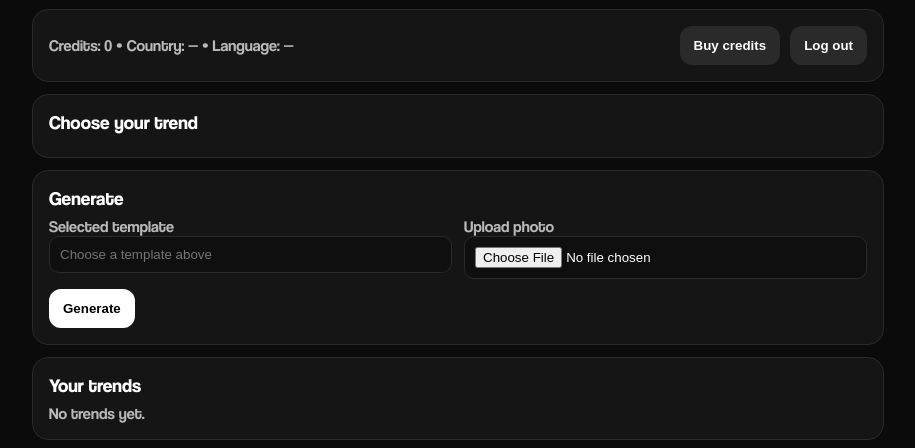
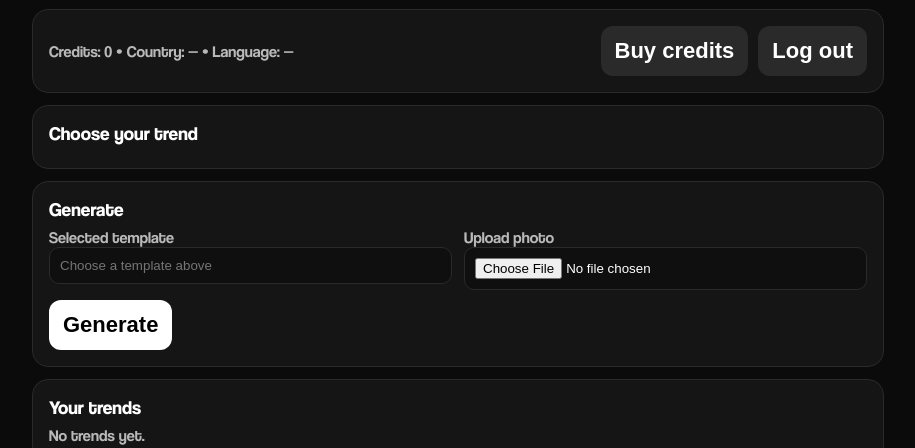
Before and after one commit to eugene763/motrend, a plain HTML site: page public/index.html in a window 1280 px wide. Shown: the part 98-546 px from the top of the page, without its empty margins (182-1097 px from the left). Drawn offline with Linux system fonts and the light colour scheme; no server answers.

Commit message:
Increase button label size by 3

```diff
--- a/public/index.html
+++ b/public/index.html
@@ -29,7 +29,7 @@ h1,h2,h3{font-family:var(--t-title-font);}
 
 .wrap{max-width:900px;margin:0 auto;padding:24px}
 .card{background:var(--card);border:1px solid var(--border);border-radius:16px;padding:16px;margin:12px 0}
-button{border:0;border-radius:12px;padding:12px 14px;font-weight:600;cursor:pointer}
+button{border:0;border-radius:12px;padding:12px 14px;font-weight:600;cursor:pointer;font-size:22px}
 .btn{background:#fff;color:#000}
 .btn2{background:var(--border);color:#fff}
 .btnRefresh{
@@ -60,6 +60,7 @@ button{border:0;border-radius:12px;padding:12px 14px;font-weight:600;cursor:poin
   line-height:1.1;
   -webkit-appearance:none;
   appearance:none;
+  font-size:22px;
 }
 .jobActions a{text-decoration:none;}
 .jobOr{display:none;text-align:center;font-size:17px;color:var(--muted);}
```
